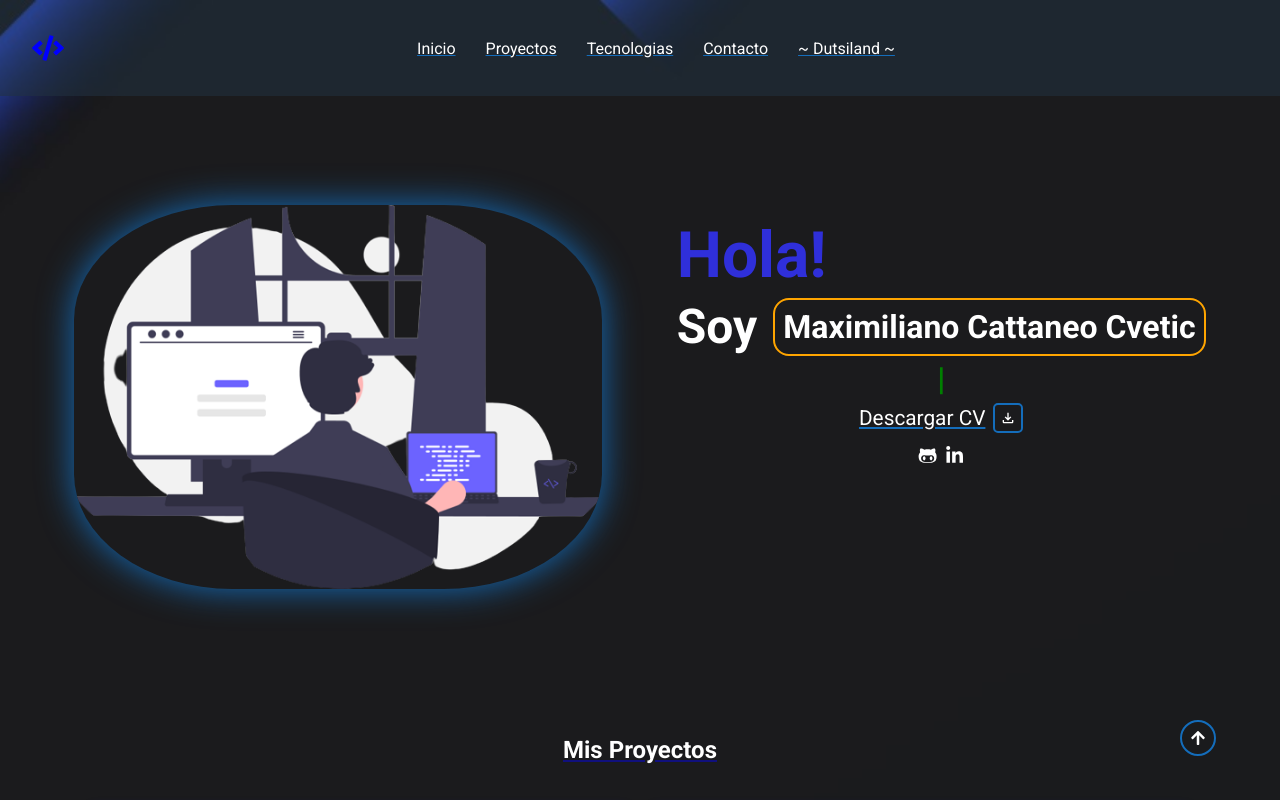
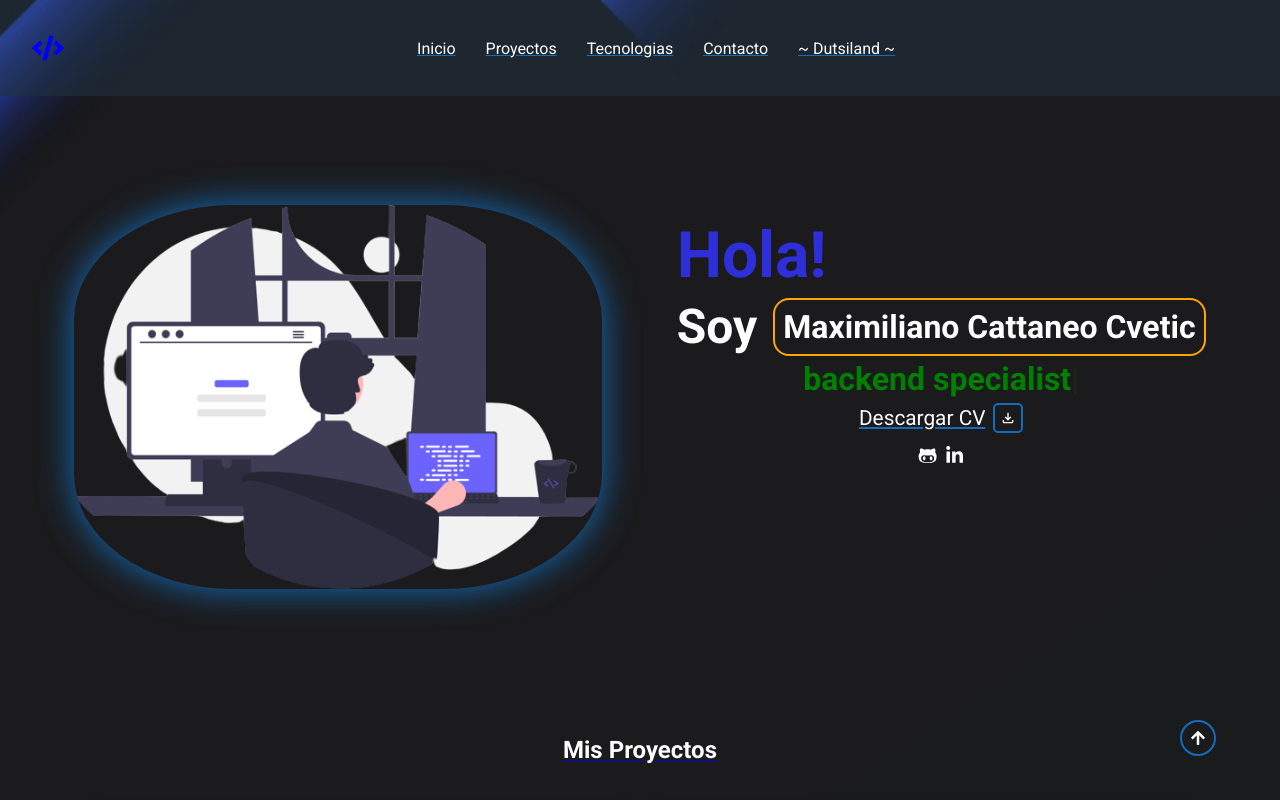
Before and after one commit to MaxiCattaneoCvetic/webporfolio, a React (Vite) app: page / in a window 1280 px wide. Shown: the top 800 px of the page. Built offline with nearby package versions, Linux system fonts and the light colour scheme.

Commit message:
Update Presentation.jsx

```diff
--- a/src/components/presentation/Presentation.jsx
+++ b/src/components/presentation/Presentation.jsx
@@ -24,7 +24,7 @@ function Presentation() {
           <h1 className={style.titleName}>Maximiliano Cattaneo Cvetic</h1>
         </div>
         <ReactTyped
-          strings={["Desarollador Backend", "Licenciado en Administración"]}
+          strings={["backend specialist", "Fullstack developer"]}
           typeSpeed={40}
           backSpeed={40}
           loop
```
